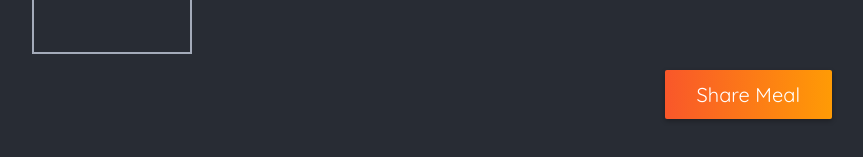
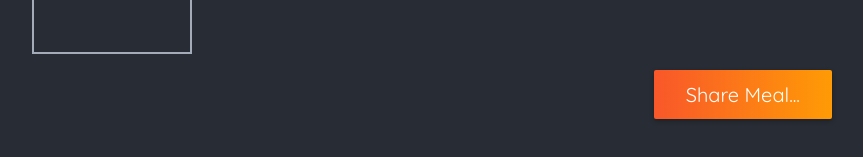
Before and after one commit to shubham88fru/revisting-next, a Next.js app in the folder foodies/: page /meals/share in a window 1280 px wide. Shown: the part 1113-1270 px from the top of the page, without its empty margins (32-895 px from the left). Built offline with nearby package versions, Linux system fonts and the light colour scheme.

Commit message:
use useFormStatus hook

```diff
--- a/foodies/app/meals/share/page.js
+++ b/foodies/app/meals/share/page.js
@@ -1,6 +1,7 @@
 import ImagePicker from "@/components/meals/image-picker";
 import classes from "./page.module.css";
 import { shareMeal } from "@/lib/actions";
+import MealFormSubmit from "@/components/meals/meals.form-submit";
 
 export default function ShareMealPage() {
   // async function shareMeal(formData) {
@@ -57,7 +58,7 @@ export default function ShareMealPage() {
           </p>
           <ImagePicker label="Your image" name="image" />
           <p className={classes.actions}>
-            <button type="submit">Share Meal</button>
+            <MealFormSubmit />
           </p>
         </form>
       </main>
--- /dev/null
+++ b/foodies/components/meals/meals.form-submit.js
@@ -0,0 +1,15 @@
+"use client";
+
+import { useFormStatus } from "react-dom";
+
+function MealFormSubmit() {
+  const { pending } = useFormStatus();
+
+  return (
+    <button disabled={pending}>
+      {pending ? "Sending..." : "Share Meal..."}
+    </button>
+  );
+}
+
+export default MealFormSubmit;
```
Also changed, not shown: 1 other file (tests, documents, lock files or other folders).
